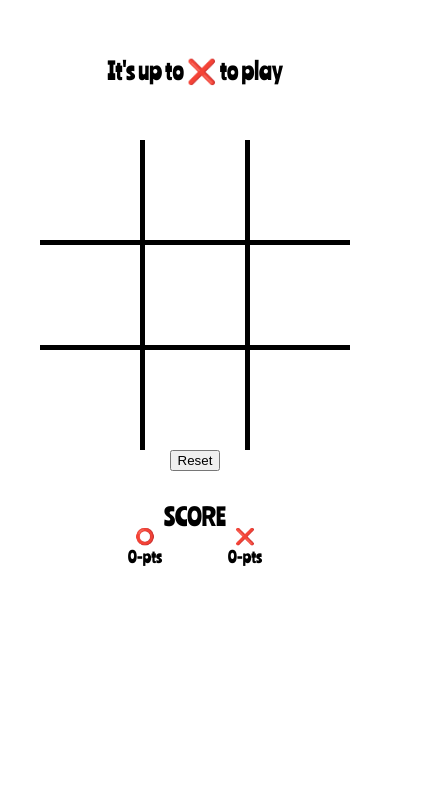
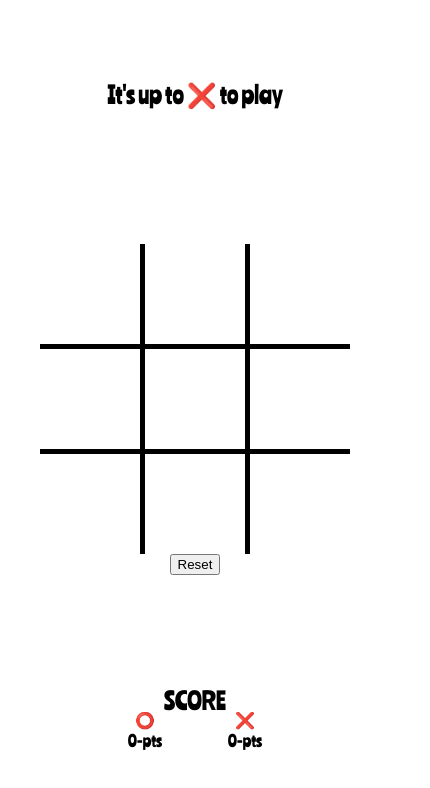
Before and after one commit to DBattou/TicTacToe, a React (Create React App) app: page / in a window 390 px wide. Shown: the top 788 px of the page, 430 px wide, since content can reach past the window. Built offline with nearby package versions, Linux system fonts and the light colour scheme.

Commit message:
Make the UI more responsive usig Material UI Grid

```diff
--- a/src/App.css
+++ b/src/App.css
@@ -7,12 +7,8 @@
 }
 
 .App-container {
-  height: 100%;
-  width: 320px;
-  display: flex;
-  flex-direction: column;
-  justify-content: flex-start;
-  align-items: center;
+  height: 100vh;
+  padding: '24px';
 }
 
 .App-logo {
@@ -49,3 +45,10 @@
     transform: rotate(360deg);
   }
 }
+
+.App-gridSection {
+  display: flex;
+  flex-direction: column;
+  justify-content: flex-start;
+  align-items: center;
+}
--- a/src/App.js
+++ b/src/App.js
@@ -1,4 +1,5 @@
 import React from 'react'
+import Grid from '@material-ui/core/Grid'
 
 import './App.css'
 import Board from './components/board/Board'
@@ -8,14 +9,18 @@ import CurrentPlayer from './components/currentPlayer/CurrentPlayer'
 
 function App() {
   return (
-    <div className="App">
-      <div className="App-container">
+    <Grid container spacing={10} style={{ padding: '24px' }}>
+      <Grid item xs={12} sm={4} md={4} xl={4} className="App-gridSection">
         <CurrentPlayer />
+      </Grid>
+      <Grid item xs={12} sm={4} md={4} xl={4} className="App-gridSection">
         <Board />
         <ResetButton />
+      </Grid>
+      <Grid item xs={12} sm={4} md={4} xl={4} className="App-gridSection">
         <Score />
-      </div>
-    </div>
+      </Grid>
+    </Grid>
   )
 }
 
--- a/src/components/board/Board.css
+++ b/src/components/board/Board.css
@@ -9,5 +9,8 @@
   min-height: 310px;
   min-width: 310px;
 
+  max-height: 310px;
+  max-width: 310px;
+
   background-color: black;
 }
```
Also changed, not shown: 1 other file (tests, documents, lock files or other folders).
